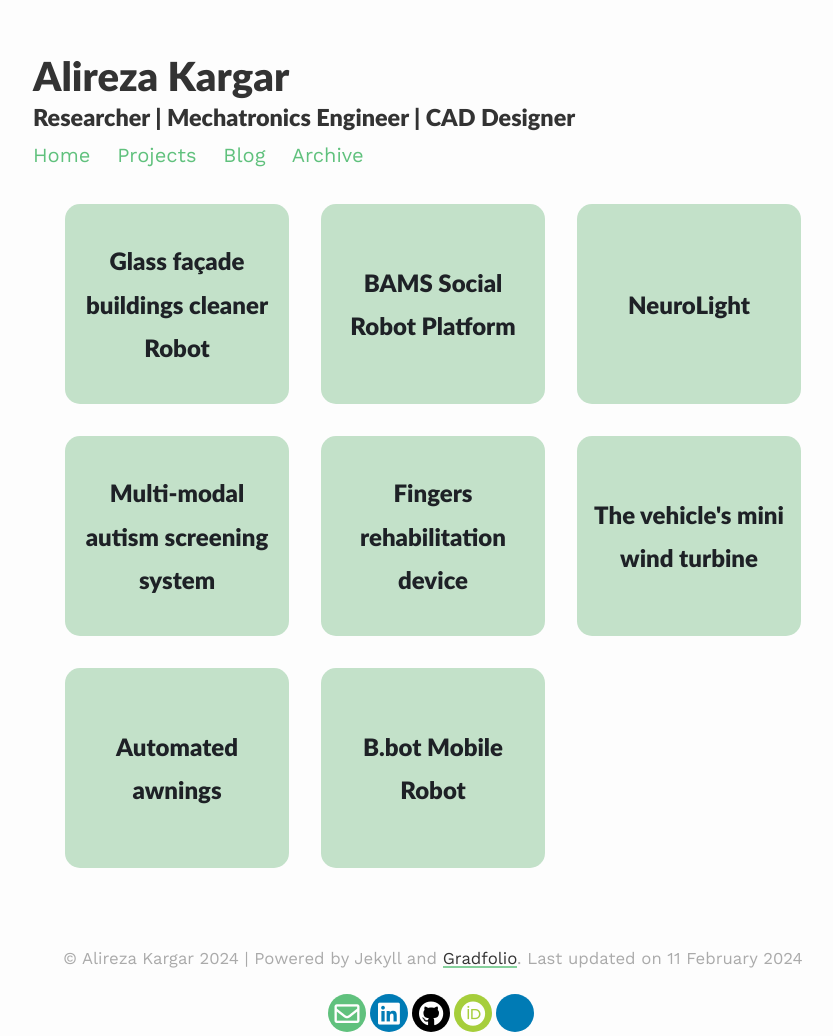
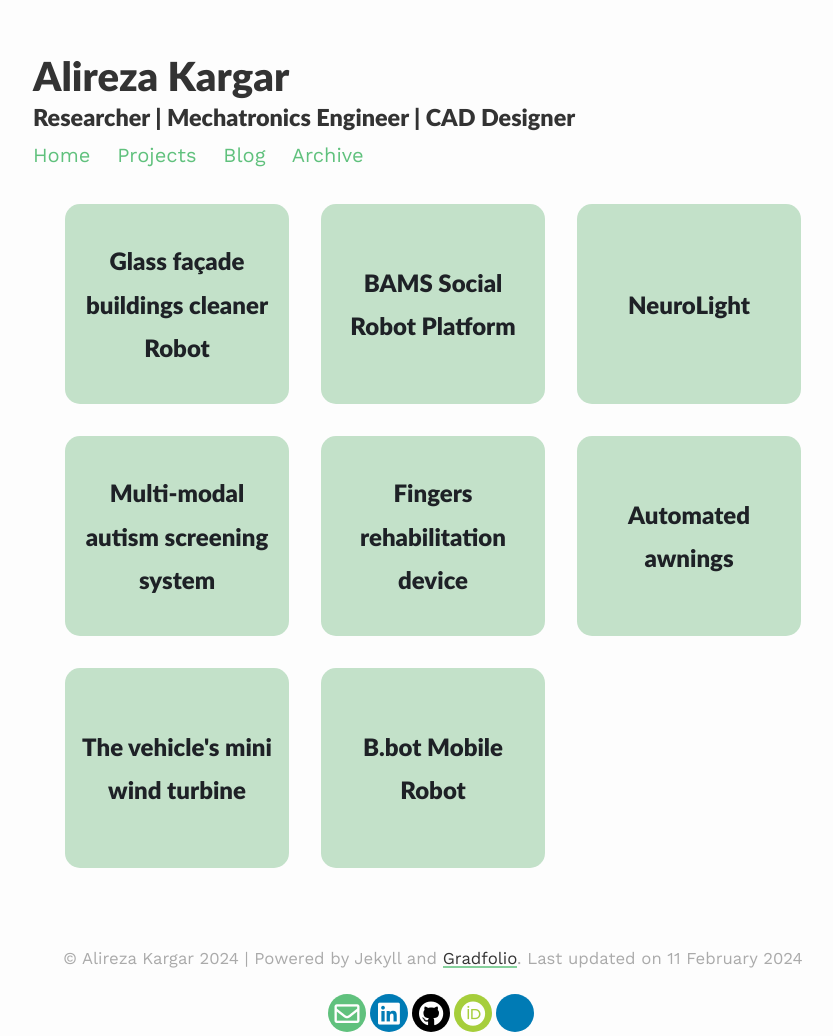
Before and after one commit to alireza-kargar/alireza-kargar.github.io, a Jekyll site: the page built from _pages/projects.md, in a window 1280 px wide. Shown: the whole page, without its empty margins (207-1040 px from the left). Built offline with Jekyll 4.4.1, drawn with Linux system fonts in a browser that asks for light colours; nearby versions of some CDN libraries; some of the changed lines change nothing that is shown.

Commit message:
projects order eddit

```diff
--- a/_config.yml
+++ b/_config.yml
@@ -55,8 +55,9 @@ collections:
       - mmass.md
       - pBbot.md
       - HSRD.md
+      - awnings.md
       - turbine.md
-      - awnings.md
+
 
 sass:
   sass_dir: /assets/css/_sass
```
